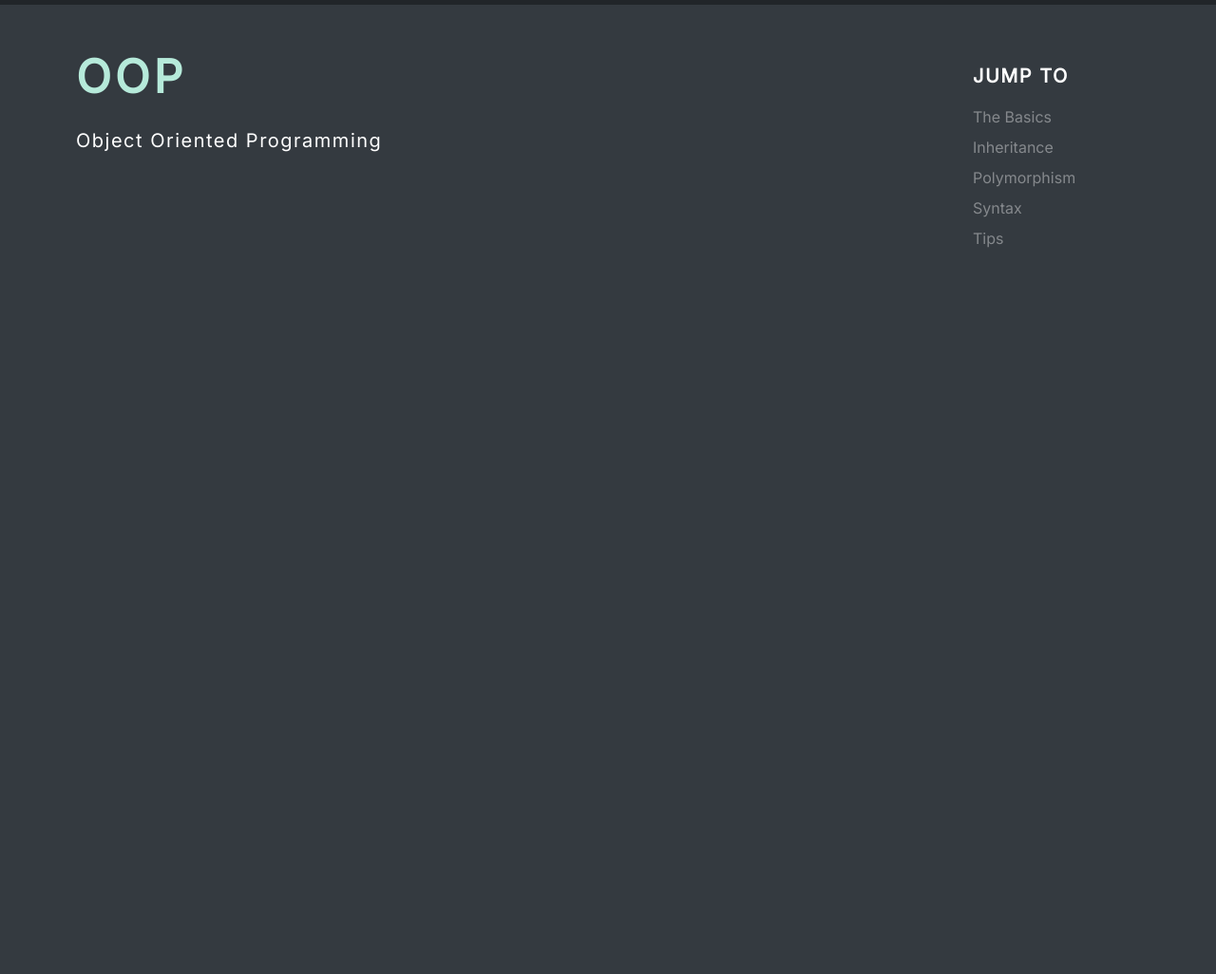
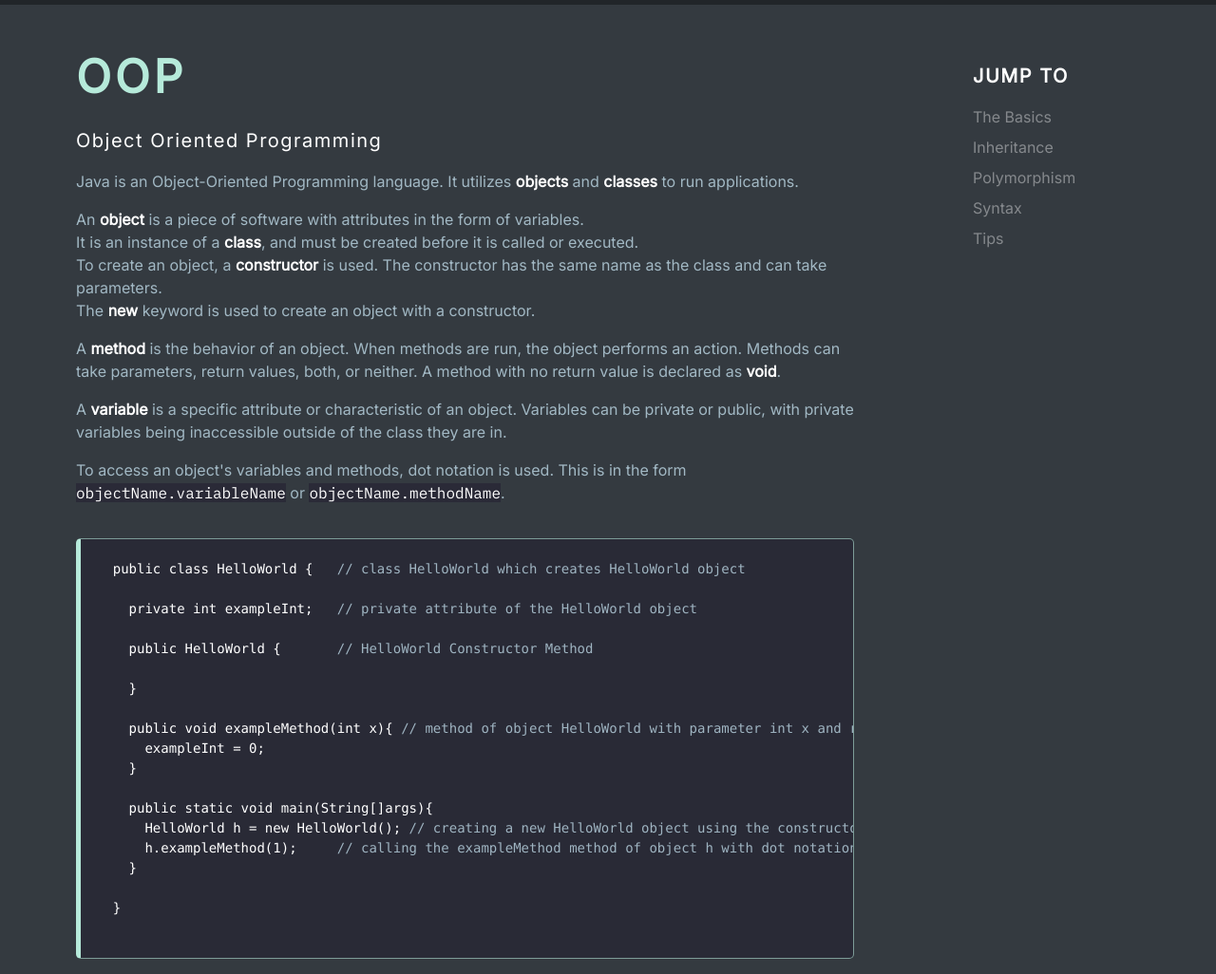
Before and after one commit to dogwter/dogwter.github.io, a plain HTML site: page oop.html in a window 1280 px wide. Shown: the part 51-1077 px from the top of the page at 95% size. Before the commit the page ends 800 px from the top, so only its background shows below. Drawn offline with nearby package versions, Linux system fonts and the light colour scheme.

Commit message:
oop update

```diff
--- a/oop.css
+++ b/oop.css
@@ -57,3 +57,37 @@
 .basics:hover {
     color: #FFFFFF;
 }
+
+.body{
+    color: #cae7f4bb;
+}
+
+.body em{
+    color: #FFFFFF;
+    font-weight: 600;
+    font-style: normal;
+}
+
+.body b{
+    font-style: normal;
+    font-weight: 200;
+    font-family: var(--my-font-monospace);
+    color: #FFFFFF;
+    background-color:#24203199;
+}
+
+.spacer{
+    padding-top: 0.25rem;
+}
+.codes{
+    background: #24203199;
+    border: 1px solid #B6EADA99;
+    border-left: 5px solid #B6EADA;
+    border-radius: 5px;
+    font-family: var(--my-font-monospace);
+}
+
+.codes b{
+    font-weight: 200;
+    color: #cae7f4bb;
+}
--- a/oop.html
+++ b/oop.html
@@ -55,12 +55,45 @@
   <div class="tutorial">
     <div class ="tutorial-body" style="float:left">
       <p class = tutorial-title>OOP</p>
-      <a class = "basics">Object Oriented Programming</a>
-    </div>
+      <a class = "basics" id = "basic">Object Oriented Programming</a>
+      <p></p>
+        <p class = "body">Java is an Object-Oriented Programming language. It utilizes <em>objects</em> and <em>classes</em> to run applications.</p>
+        <p class = "body">An <em>object</em> is a piece of software with attributes in the form of variables.<br>
+          It is an instance of a <em>class</em>, and must be created before it is called or executed. <br>
+          To create an object, a <em>constructor</em> is used. The constructor has the same name as the class and can take parameters. <br>
+          The <em>new</em> keyword is used to create an object with a constructor.</p>
+        <p class = "body">A <em>method</em> is the behavior of an object. When methods are run, the object performs an action. Methods can take parameters, return values, both, or neither. A method with no return value is declared as <em>void</em>. </p>
+        <p class = "body">A <em>variable</em> is a specific attribute or characteristic of an object. Variables can be private or public, with private variables being inaccessible outside of the class they are in.</p>
+        <p class = "body">To access an object's variables and methods, dot notation is used. This is in the form <b>objectName.variableName</b> or <b>objectName.methodName</b>.</p>
+        <p class = "spacer"> </p>
+        <pre class = "codes">
+          <code>
+    public class HelloWorld {	<b>// class HelloWorld which creates HelloWorld object</b>
+
+      private int exampleInt;	<b>// private attribute of the HelloWorld object</b>
+
+      public HelloWorld {	<b>// HelloWorld Constructor Method</b>
+
+      }
+
+      public void exampleMethod(int x){	<b>// method of object HelloWorld with parameter int x and return type void</b>
+        exampleInt = 0;
+      }
+
+      public static void main(String[]args){
+        HelloWorld h = new HelloWorld(); <b>// creating a new HelloWorld object using the constructor method</b>
+        h.exampleMethod(1);	<b>// calling the exampleMethod method of object h with dot notation</b>
+      }
+
+    }
+          </code>
+        </pre>
+
+      </div>
 
     <div class = "tutorial-nav">
       <p class = "nav-subtitle">JUMP TO</p>
-      <a class = "nav-option" href="#basics"> The Basics</a>
+      <a class = "nav-option" href="#basic"> The Basics</a>
       <a class = "nav-option" href="#"> Inheritance</a>
       <a class = "nav-option" href="#"> Polymorphism</a>
       <a class = "nav-option" href="#"> Syntax</a>
```
Also changed, not shown: portfolio.html (+0 -3 lines).
